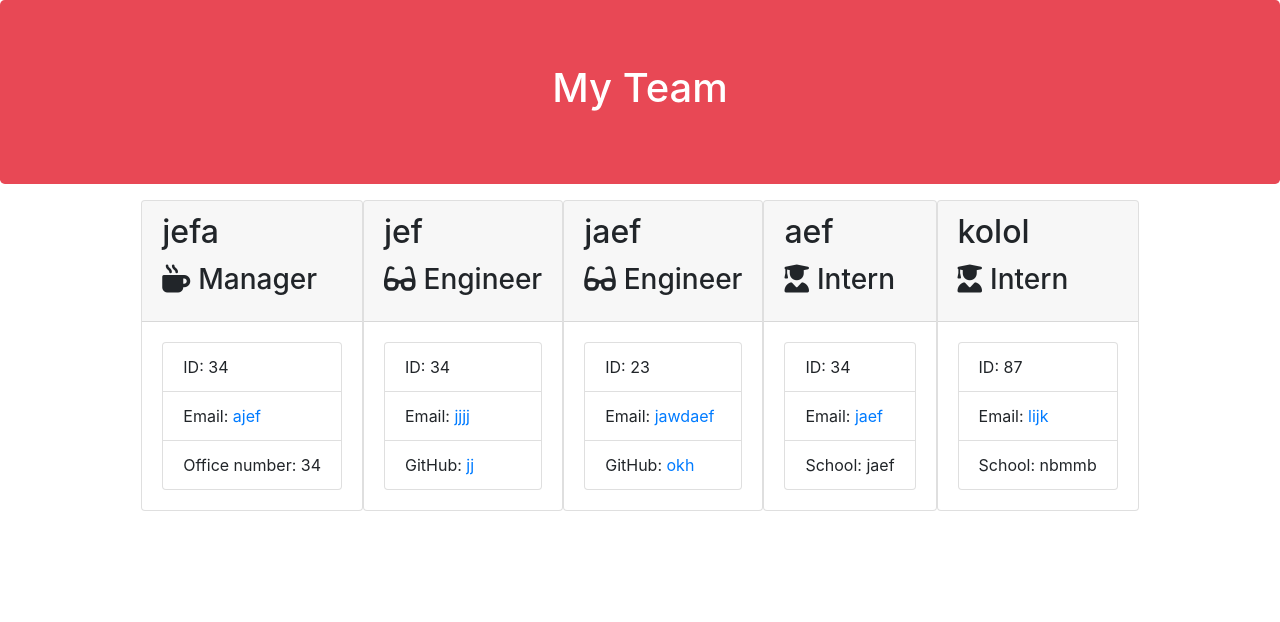
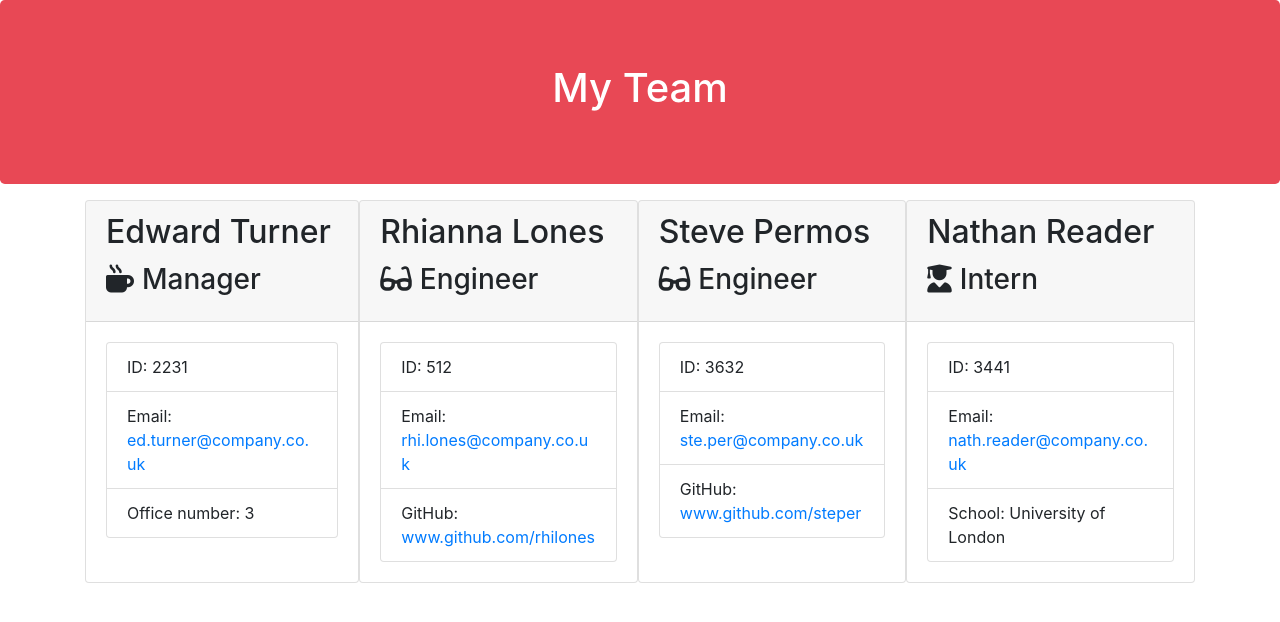
Before and after one commit to jacobchat45/Team-Profile-Generator, a website: page output/team.html in a window 1280 px wide. Drawn offline with nearby package versions, Linux system fonts and the light colour scheme.

Commit message:
Added example page

```diff
--- a/output/team.html
+++ b/output/team.html
@@ -27,70 +27,56 @@
 
         <div class="card employee-card">
         <div class="card-header">
-            <h2 class="card-title">jefa</h2>
+            <h2 class="card-title">Edward Turner</h2>
             <h3 class="card-title"><i class="fas fa-mug-hot mr-2"></i>Manager</h3>
         </div>
         <div class="card-body">
             <ul class="list-group">
-                <li class="list-group-item">ID: 34</li>
-                <li class="list-group-item">Email: <a href="mailto:ajef">ajef</a></li>
-                <li class="list-group-item">Office number: 34</li>
+                <li class="list-group-item">ID: 2231</li>
+                <li class="list-group-item">Email: <a href="mailto:ed.turner@company.co.uk">ed.turner@company.co.uk</a></li>
+                <li class="list-group-item">Office number: 3</li>
             </ul>
         </div>
     </div>
 
         <div class="card employee-card">
     <div class="card-header">
-        <h2 class="card-title">jef</h2>
+        <h2 class="card-title">Rhianna Lones</h2>
         <h3 class="card-title"><i class="fas fa-glasses mr-2"></i>Engineer</h3>
     </div>
     <div class="card-body">
         <ul class="list-group">
-            <li class="list-group-item">ID: 34</li>
-            <li class="list-group-item">Email: <a href="mailto:jjjj">jjjj</a></li>
-            <li class="list-group-item">GitHub: <a href="https://github.com/jj" target="_blank" rel="noopener noreferrer">jj</a></li>
+            <li class="list-group-item">ID: 512</li>
+            <li class="list-group-item">Email: <a href="mailto:rhi.lones@company.co.uk">rhi.lones@company.co.uk</a></li>
+            <li class="list-group-item">GitHub: <a href="https://github.com/www.github.com/rhilones" target="_blank" rel="noopener noreferrer">www.github.com/rhilones</a></li>
         </ul>
     </div>
 </div>
 
         <div class="card employee-card">
     <div class="card-header">
-        <h2 class="card-title">jaef</h2>
+        <h2 class="card-title">Steve Permos</h2>
         <h3 class="card-title"><i class="fas fa-glasses mr-2"></i>Engineer</h3>
     </div>
     <div class="card-body">
         <ul class="list-group">
-            <li class="list-group-item">ID: 23</li>
-            <li class="list-group-item">Email: <a href="mailto:jawdaef">jawdaef</a></li>
-            <li class="list-group-item">GitHub: <a href="https://github.com/okh" target="_blank" rel="noopener noreferrer">okh</a></li>
+            <li class="list-group-item">ID: 3632</li>
+            <li class="list-group-item">Email: <a href="mailto:ste.per@company.co.uk">ste.per@company.co.uk</a></li>
+            <li class="list-group-item">GitHub: <a href="https://github.com/www.github.com/steper" target="_blank" rel="noopener noreferrer">www.github.com/steper</a></li>
         </ul>
     </div>
 </div>
 
         <div class="card employee-card">
     <div class="card-header">
-        <h2 class="card-title">aef</h2>
+        <h2 class="card-title">Nathan Reader</h2>
         <h3 class="card-title"><i class="fas fa-user-graduate mr-2"></i>Intern</h3>
     </div>
     <div class="card-body">
         <ul class="list-group">
-            <li class="list-group-item">ID: 34</li>
-            <li class="list-group-item">Email: <a href="mailto:jaef">jaef</a></li>
-            <li class="list-group-item">School: jaef</li>
-        </ul>
-    </div>
-</div>
-
-        <div class="card employee-card">
-    <div class="card-header">
-        <h2 class="card-title">kolol</h2>
-        <h3 class="card-title"><i class="fas fa-user-graduate mr-2"></i>Intern</h3>
-    </div>
-    <div class="card-body">
-        <ul class="list-group">
-            <li class="list-group-item">ID: 87</li>
-            <li class="list-group-item">Email: <a href="mailto:lijk">lijk</a></li>
-            <li class="list-group-item">School: nbmmb</li>
+            <li class="list-group-item">ID: 3441</li>
+            <li class="list-group-item">Email: <a href="mailto:nath.reader@company.co.uk">nath.reader@company.co.uk</a></li>
+            <li class="list-group-item">School: University of London</li>
         </ul>
     </div>
 </div>
```
